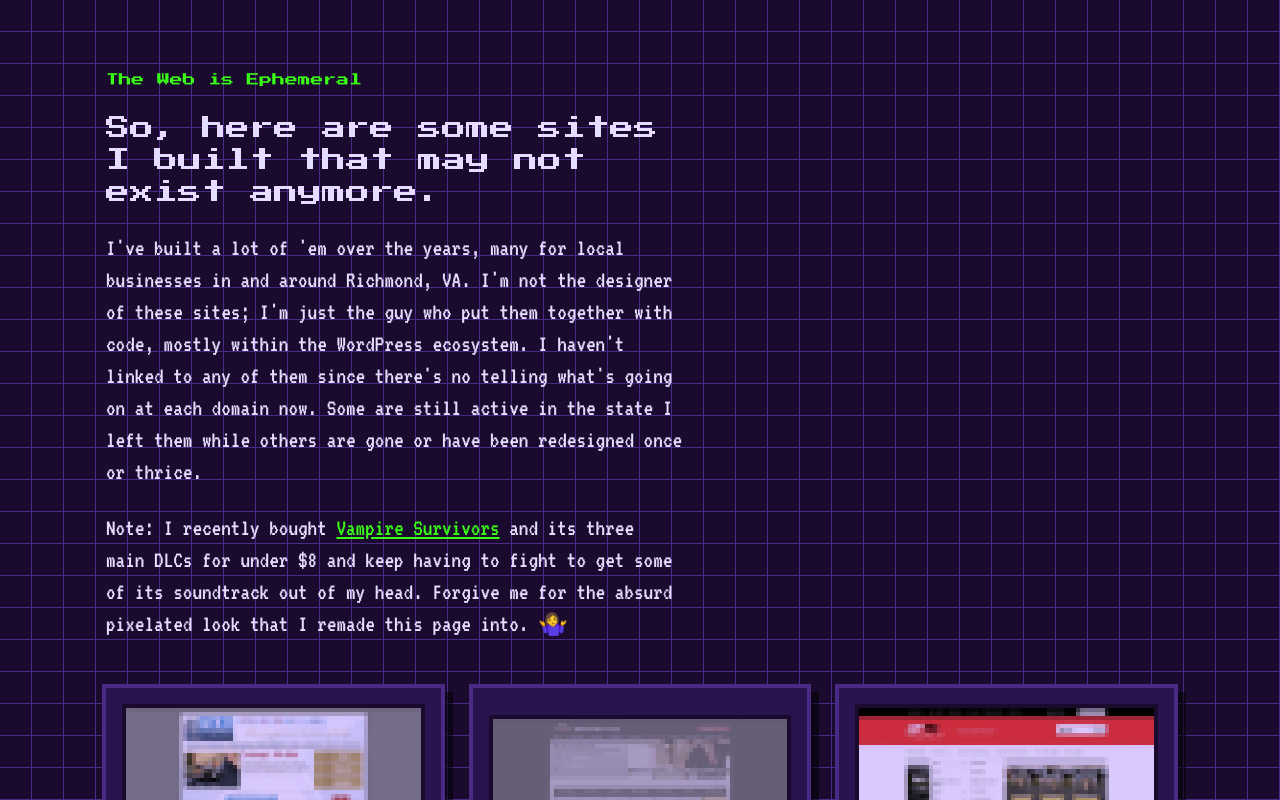
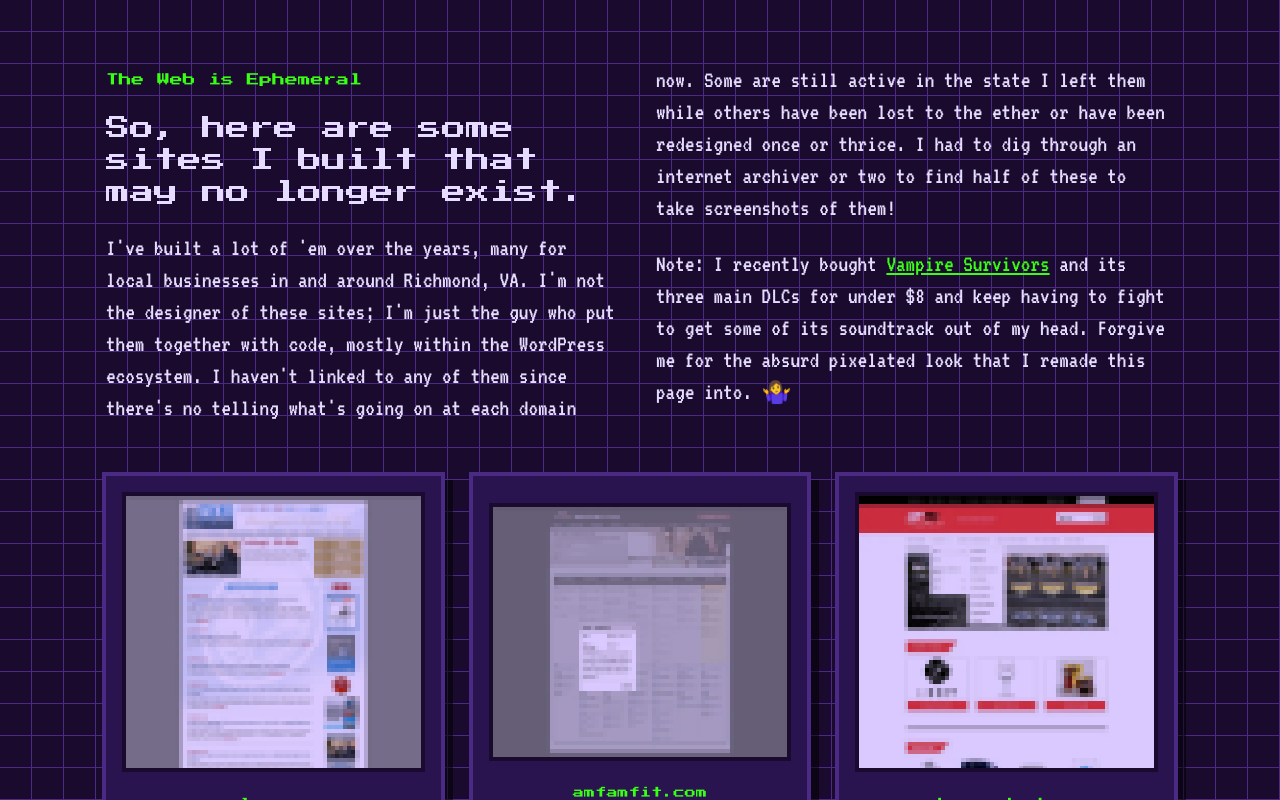
Before and after one commit to chairmanbrando/portfolio, a Svelte app: page / in a window 1280 px wide. Shown: the top 800 px of the page. Built offline with nearby package versions, Linux system fonts and the light colour scheme.

Commit message:
Two column's the header text and added raffle thing

```diff
--- a/src/App.svelte
+++ b/src/App.svelte
@@ -9,12 +9,13 @@
 <main>
   <header>
     <h2>The Web is Ephemeral</h2>
-    <h1>So, here are some sites I built that may not exist anymore.</h1>
+    <h1>So, here are some sites I built that may no longer exist.</h1>
     <p>
       I've built a lot of 'em over the years, many for local businesses in and around Richmond, VA. I'm not the designer
       of these sites; I'm just the guy who put them together with code, mostly within the WordPress ecosystem. I haven't
       linked to any of them since there's no telling what's going on at each domain now. Some are still active in the
-      state I left them while others are gone or have been redesigned once or thrice.
+      state I left them while others have been lost to the ether or have been redesigned once or thrice. I had to dig
+      through an internet archiver or two to find half of these to take screenshots of them!
     </p>
     <p>
       Note: I recently bought <a href="https://en.wikipedia.org/wiki/Vampire_Survivors">Vampire Survivors</a> and its three
@@ -43,7 +44,11 @@
 
   header {
     margin-bottom: 3rem;
-    max-width: 60ch;
+
+    @media (min-width: 1024px) {
+      column-count: 2;
+      column-gap: 2rem;
+    }
   }
 
   h1 {
```
Also changed, not shown: public/p-raffle-prev.webp (added), public/p-raffle.webp (added), src/lib/sites.js.
